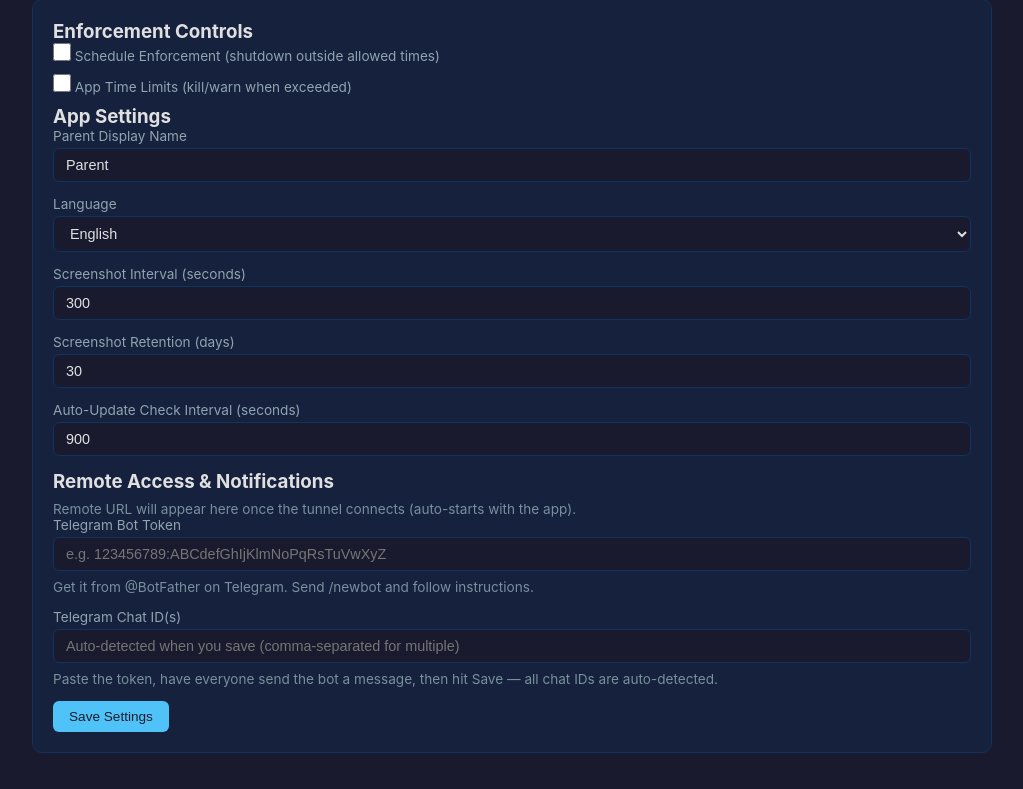
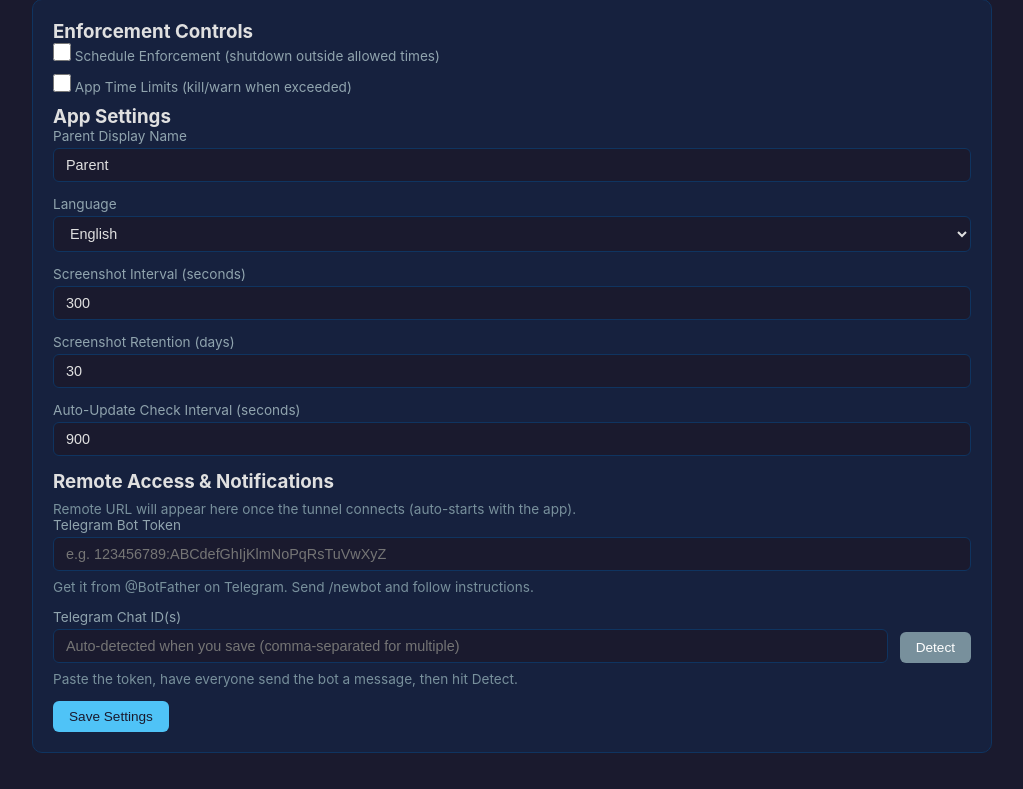
Before and after one commit to tessimago/ParentalControlApp, a Flask app: page /settings in a window 1280 px wide. Shown: the part 293-1082 px from the top of the page, without its empty margins (128-1151 px from the left). Run offline with Flask 3, Linux system fonts and the light colour scheme; the visitor is signed in with stand-in values (Sample User, id 1); data comes from the database, SQL or seed files in the repository.

Commit message:
Add Detect button for Telegram chat IDs and fix detection
- Delete webhook before polling (webhooks consume updates)
- Check all update types (message, edited_message, my_chat_member)
- Add /api/telegram/detect endpoint for AJAX detection
- Add Detect button in Settings (no need to Save first)
- Merge newly detected IDs with existing ones

Co-Authored-By: Claude Opus 4.6 <noreply@anthropic.com>

```diff
--- a/app/i18n.py
+++ b/app/i18n.py
@@ -117,7 +117,8 @@ TRANSLATIONS = {
         "telegram_chat_id": "Telegram Chat ID(s)",
         "telegram_chat_placeholder": "Auto-detected when you save (comma-separated for multiple)",
         "telegram_chat_detected": "Detected! Chat IDs:",
-        "telegram_chat_instructions": "Paste the token, have everyone send the bot a message, then hit Save — all chat IDs are auto-detected.",
+        "telegram_chat_instructions": "Paste the token, have everyone send the bot a message, then hit Detect.",
+        "detect_btn": "Detect",
         "telegram_auto_detected": "Telegram chat ID auto-detected: {id}",
         "telegram_send_message": "Telegram token saved. Send your bot a message, then save settings again to auto-detect chat ID.",
         "time_limit_reached_kill": "Time limit reached for {name}! Closing in 10 seconds...",
@@ -240,7 +241,8 @@ TRANSLATIONS = {
         "telegram_chat_id": "Chat ID(s) do Telegram",
         "telegram_chat_placeholder": "Auto-detetado ao guardar (separado por vírgulas para múltiplos)",
         "telegram_chat_detected": "Detetado! Chat IDs:",
-        "telegram_chat_instructions": "Cola o token, cada pessoa envia uma mensagem ao bot, e depois clica Guardar — todos os chat IDs são auto-detetados.",
+        "telegram_chat_instructions": "Cola o token, cada pessoa envia uma mensagem ao bot, e depois clica Detetar.",
+        "detect_btn": "Detetar",
         "telegram_auto_detected": "Chat ID do Telegram auto-detetado: {id}",
         "telegram_send_message": "Token Telegram guardado. Envia uma mensagem ao bot e guarda novamente para auto-detetar o chat ID.",
         "time_limit_reached_kill": "Limite de tempo atingido para {name}! A fechar em 10 segundos...",
--- a/app/web/routes.py
+++ b/app/web/routes.py
@@ -494,19 +494,48 @@ def _fetch_telegram_chat_id(bot_token):
     try:
         import urllib.request
         import json
-        url = f"https://api.telegram.org/bot{bot_token}/getUpdates"
+
+        # First, remove any webhook that might be consuming updates
+        del_url = f"https://api.telegram.org/bot{bot_token}/deleteWebhook"
+        urllib.request.urlopen(urllib.request.Request(del_url), timeout=5)
+
+        # Fetch all pending updates
+        url = f"https://api.telegram.org/bot{bot_token}/getUpdates?timeout=5"
         req = urllib.request.Request(url)
-        response = urllib.request.urlopen(req, timeout=10)
+        response = urllib.request.urlopen(req, timeout=15)
         data = json.loads(response.read().decode())
         chat_ids = set()
         if data.get("ok") and data.get("result"):
             for update in data["result"]:
-                msg = update.get("message") or update.get("my_chat_member", {})
-                chat = msg.get("chat") if isinstance(msg, dict) else None
-                if chat and chat.get("id"):
-                    chat_ids.add(str(chat["id"]))
+                for key in ("message", "my_chat_member", "edited_message", "channel_post"):
+                    msg = update.get(key)
+                    if isinstance(msg, dict):
+                        chat = msg.get("chat")
+                        if chat and chat.get("id"):
+                            chat_ids.add(str(chat["id"]))
         if chat_ids:
             return ", ".join(sorted(chat_ids))
     except Exception:
         pass
     return None
+
+
+@bp.route("/api/telegram/detect", methods=["POST"])
+@login_required
+def api_telegram_detect():
+    from app.i18n import t
+    bot_token = get_setting("telegram_bot_token")
+    if not bot_token:
+        return jsonify({"ok": False, "error": "No bot token configured"})
+
+    fetched_id = _fetch_telegram_chat_id(bot_token)
+    if fetched_id:
+        existing = get_setting("telegram_chat_id") or ""
+        # Merge with any existing IDs
+        all_ids = set(i.strip() for i in existing.split(",") if i.strip())
+        all_ids.update(i.strip() for i in fetched_id.split(",") if i.strip())
+        merged = ", ".join(sorted(all_ids))
+        set_setting("telegram_chat_id", merged)
+        return jsonify({"ok": True, "chat_ids": merged})
+    else:
+        return jsonify({"ok": False, "error": t("telegram_send_message")})
--- a/app/web/templates/settings.html
+++ b/app/web/templates/settings.html
@@ -81,9 +81,12 @@
         </div>
         <div class="form-group">
             <label for="telegram_chat_id">{{ t.telegram_chat_id }}</label>
-            <input type="text" id="telegram_chat_id" name="telegram_chat_id"
-                   value="{{ settings.telegram_chat_id }}" placeholder="{{ t.telegram_chat_placeholder }}">
-            <p class="note">
+            <div class="form-row">
+                <input type="text" id="telegram_chat_id" name="telegram_chat_id"
+                       value="{{ settings.telegram_chat_id }}" placeholder="{{ t.telegram_chat_placeholder }}" style="flex:1">
+                <button type="button" class="btn btn-secondary" onclick="detectChatId()">{{ t.detect_btn }}</button>
+            </div>
+            <p class="note" id="telegram-note">
                 {% if settings.telegram_chat_id %}
                     {{ t.telegram_chat_detected }} {{ settings.telegram_chat_id }}
                 {% else %}
@@ -96,3 +99,28 @@
     </form>
 </div>
 {% endblock %}
+
+{% block scripts %}
+<script>
+function detectChatId() {
+    const btn = event.target;
+    const note = document.getElementById('telegram-note');
+    btn.disabled = true;
+    btn.textContent = '...';
+    fetch("{{ url_for('main.api_telegram_detect') }}", { method: 'POST' })
+        .then(r => r.json())
+        .then(data => {
+            if (data.ok) {
+                document.getElementById('telegram_chat_id').value = data.chat_ids;
+                note.textContent = '{{ t.telegram_chat_detected }} ' + data.chat_ids;
+                note.style.color = '#66bb6a';
+            } else {
+                note.textContent = data.error;
+                note.style.color = '#ef5350';
+            }
+        })
+        .catch(() => { note.textContent = 'Request failed'; note.style.color = '#ef5350'; })
+        .finally(() => { btn.disabled = false; btn.textContent = '{{ t.detect_btn }}'; });
+}
+</script>
+{% endblock %}
```
